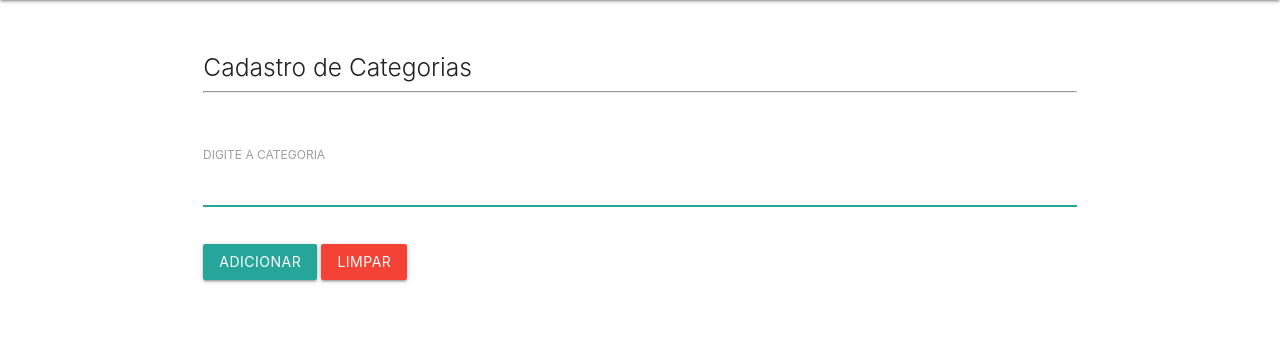
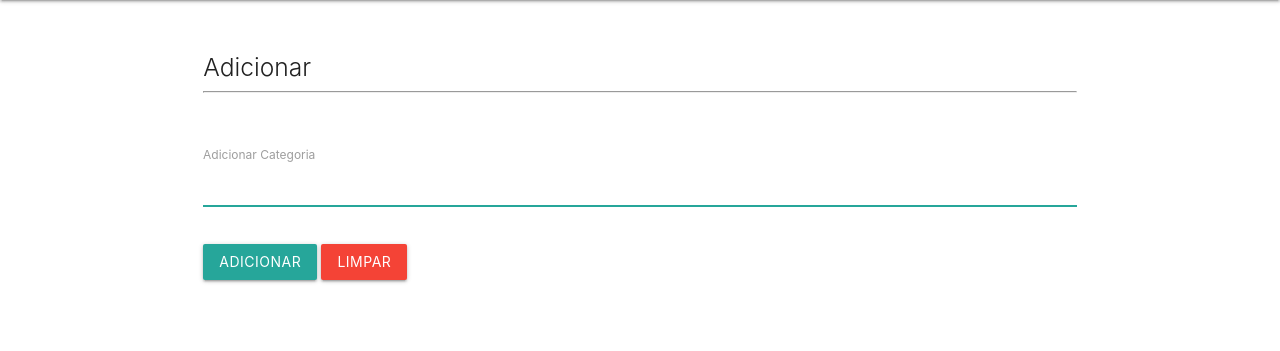
Before and after one commit to WebertySilveira/Athenas, a PHP site: page /public/categorias.php in a window 1280 px wide. Shown: the part 64-415 px from the top of the page. Run offline with PHP 8.4, Linux system fonts and the light colour scheme; data comes from the database, SQL or seed files in the repository.

Commit message:
Ajustes finais de apresentação

```diff
--- a/classes/Connection.class.php
+++ b/classes/Connection.class.php
@@ -2,7 +2,7 @@
 
     abstract class Connection {
 
-        private $servDB = 'mysql:host=localhost; dbname=athenas';
+        private $servDB = 'mysql:host=localhost; dbname=athenas2';
         private $user = 'root';
         private $pass = '';
 
--- a/forms/form-add-cat.php
+++ b/forms/form-add-cat.php
@@ -1,6 +1,6 @@
 <form action="../database/categorias/create.php" method="post" class="row">
     <div class="input-field col s12">
-        <label for="categoria">DIGITE A CATEGORIA</label>
+        <label for="categoria">Adicionar Categoria</label>
         <input type="text" name="categoria" id="categoria" maxlenght="50" required autofocus>
     </div>
     <div class="input-field col s12">
--- a/public/categorias.php
+++ b/public/categorias.php
@@ -5,7 +5,7 @@
     <div class="row container">
         <div class="col s12">
             <p>&nbsp;</p>
-            <h5 class="light">Cadastro de Categorias</h5><hr><br><br>
+            <h5 class="light">Adicionar</h5><hr><br><br>
 
             <?php
                 if (isset($_SESSION['sucesso'])) {
--- a/public/home.php
+++ b/public/home.php
@@ -6,7 +6,7 @@
 <div class="row container">
     <div class="col s12">
         <p>&nbsp;</p>
-        <h5 class="light">Pessoas</h5><hr><br><br>
+        <h5 class="light">Pesquisar</h5><hr><br><br>
 
         <?php require_once '../forms/form-consulta.php' ?>
 
```
Also changed, not shown: README.md (added), images/Adicionar.png (added), images/Home.png (added).
